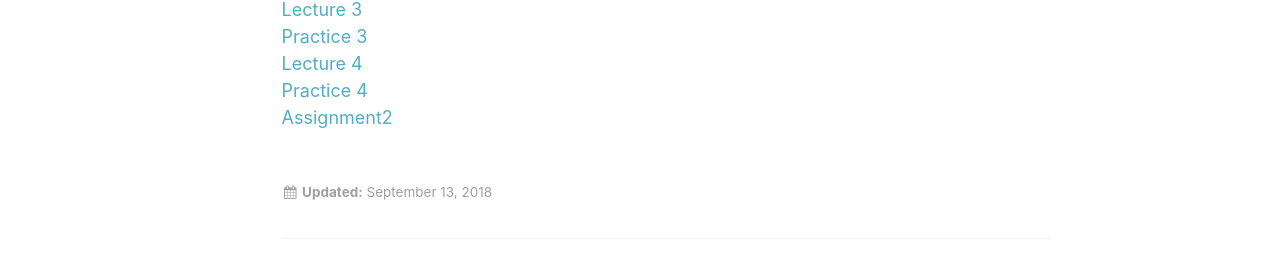
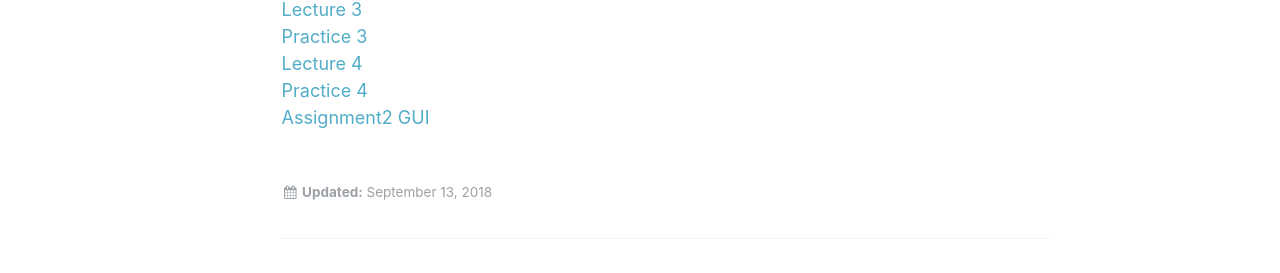
Before and after one commit to thanqminh/thanqminh.github.io, a Jekyll site: the page built from _courses/oopjava.md, in a window 1280 px wide. Shown: the part 299-572 px from the top of the page. Built offline with Jekyll 4.4.1, drawn with Linux system fonts in a browser that asks for light colours; comment, search, counter and statistics services are not loaded.

Commit message:
Update oopjava.md

```diff
--- a/_courses/oopjava.md
+++ b/_courses/oopjava.md
@@ -15,6 +15,7 @@ Material:
 [Lecture 4][lecture4]
 [Practice 4][practice4]
 [Assignment2][assignment2]
+[GUI][gui]
 
 [lecture1]: /courses/oopjava/lecture1.pptx
 [practice1]: /courses/oopjava/practice1.pptx
@@ -25,3 +26,4 @@ Material:
 [lecture4]: /courses/oopjava/lecture4.ppt
 [practice4]: /courses/oopjava/practice4.zip
 [assignment2]: https://goo.gl/3ipxna
+[gui]: /courses/oopjava/gui.zip
```
